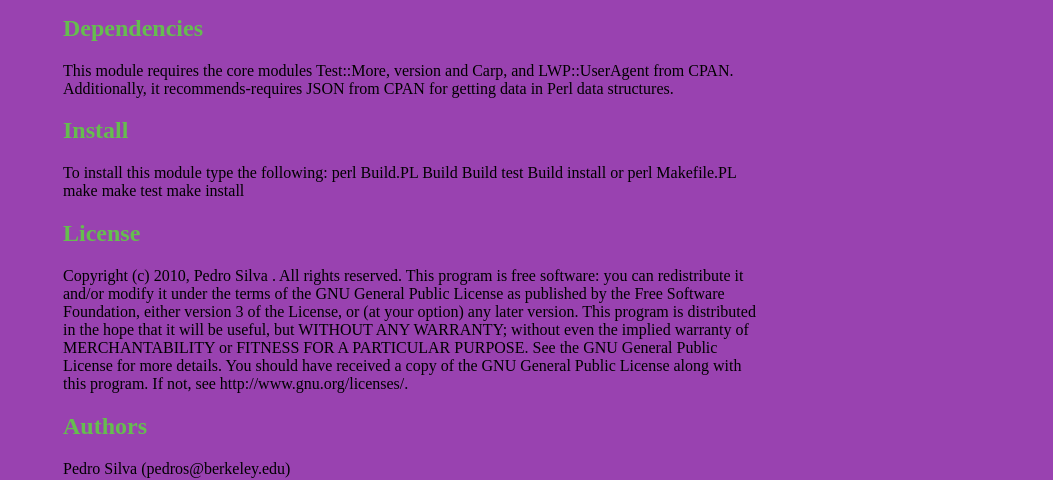
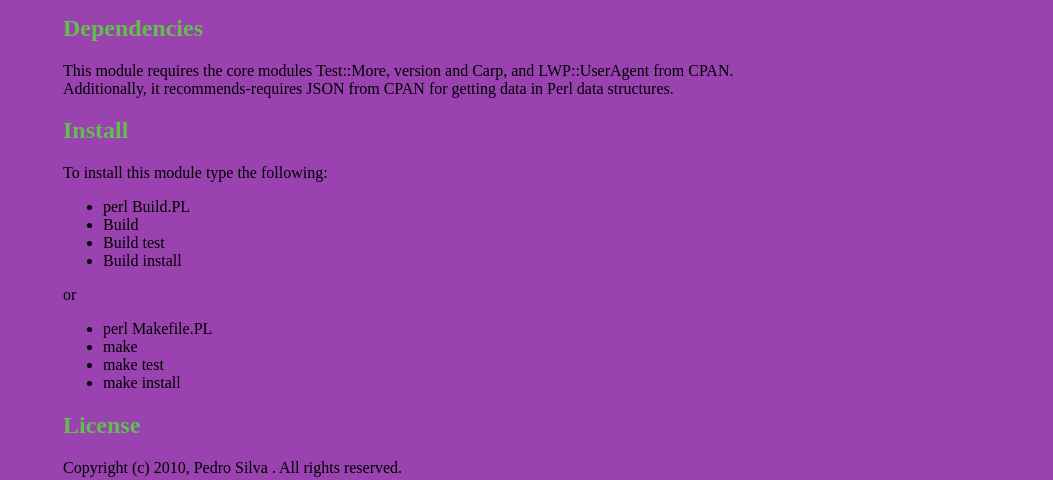
Before and after one commit to pedros/WWW-Wordnik-API, a plain HTML site: page index.html in a window 1280 px wide. Shown: the part 322-802 px from the top of the page, without its empty margins (227-1280 px from the left). Drawn offline with Linux system fonts and the light colour scheme.

Commit message:
Clean up unordered lists

```diff
--- a/index.html
+++ b/index.html
@@ -58,32 +58,33 @@
 <h2>Install</h2>
 <p>To install this module type the following:
 
-   perl Build.PL
-   Build
-   Build test
-   Build install
-
+<ul>
+  <li>perl Build.PL</li>
+  <li>Build</li>
+  <li>Build test</li>
+  <li>Build install</li>
+</ul>
 or
 
-   perl Makefile.PL
-   make
-   make test
-   make install</p>
+<ul>
+  <li>perl Makefile.PL</li>
+   <li>make</li>
+   <li>make test</li>
+   <li>make install</li>
+ </ul>
+   </p>
 <h2>License</h2>
-<p>Copyright (c) 2010, Pedro Silva <pedros@berkeley.edu>. All rights reserved.
+<p>Copyright (c) 2010, Pedro Silva <pedros@berkeley.edu>. All rights reserved.</p>
 
-This program is free software: you can redistribute it and/or modify it under the terms of the GNU General Public License as published by the Free Software Foundation, either version 3 of the License, or (at your option) any later version.
+<p>This program is free software: you can redistribute it and/or modify it under the terms of the GNU General Public License as published by the Free Software Foundation, either version 3 of the License, or (at your option) any later version.</p>
 
-This program is distributed in the hope that it will be useful, but WITHOUT ANY WARRANTY; without even the implied warranty of MERCHANTABILITY or FITNESS FOR A PARTICULAR PURPOSE. See the GNU General Public License for more details.
+<p>This program is distributed in the hope that it will be useful, but WITHOUT ANY WARRANTY; without even the implied warranty of MERCHANTABILITY or FITNESS FOR A PARTICULAR PURPOSE. See the GNU General Public License for more details.</p>
 
-You should have received a copy of the GNU General Public License along with this program. If not, see http://www.gnu.org/licenses/.</p>
+<p>You should have received a copy of the GNU General Public License along with this program. If not, see http://www.gnu.org/licenses/.</p>
 <h2>Authors</h2>
-<p>Pedro Silva (pedros@berkeley.edu)
-<br/>
-<br/>      </p>
+<p>Pedro Silva (pedros@berkeley.edu)<br/><br/>      </p>
 <h2>Contact</h2>
-<p>Pedro Silva (pedros@berkeley.edu)
-<br/>      </p>
+<p>Pedro Silva (pedros@berkeley.edu)<br/>      </p>
 
 
     <h2>Download</h2>
```
